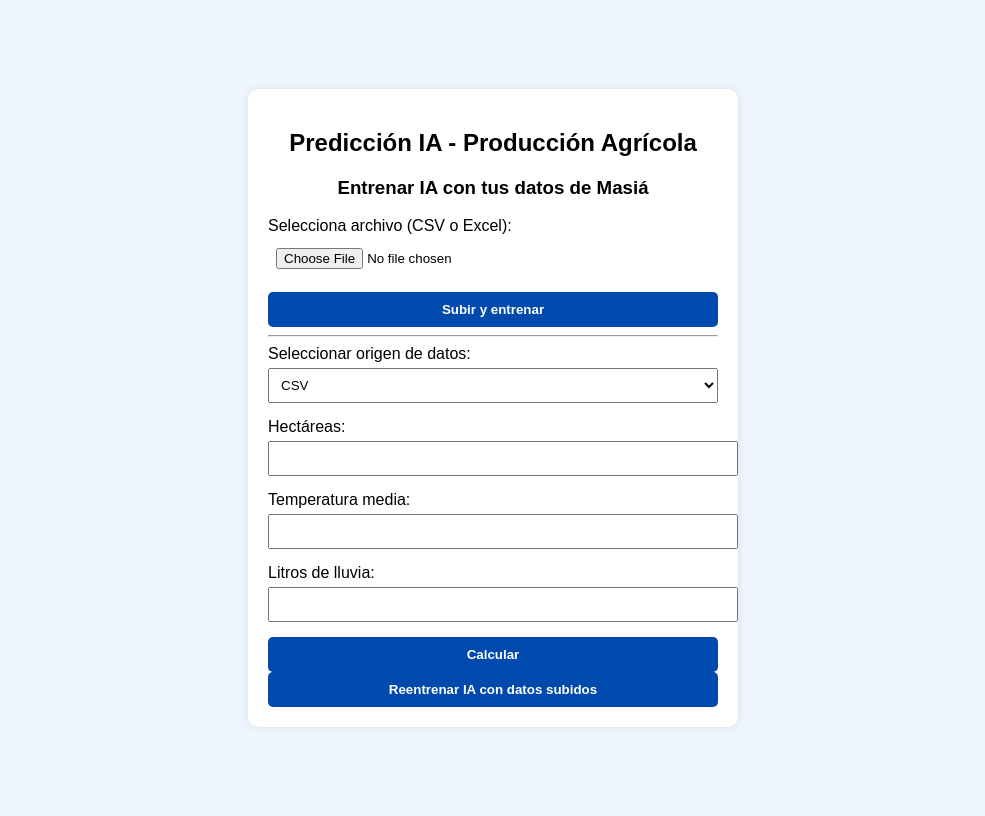
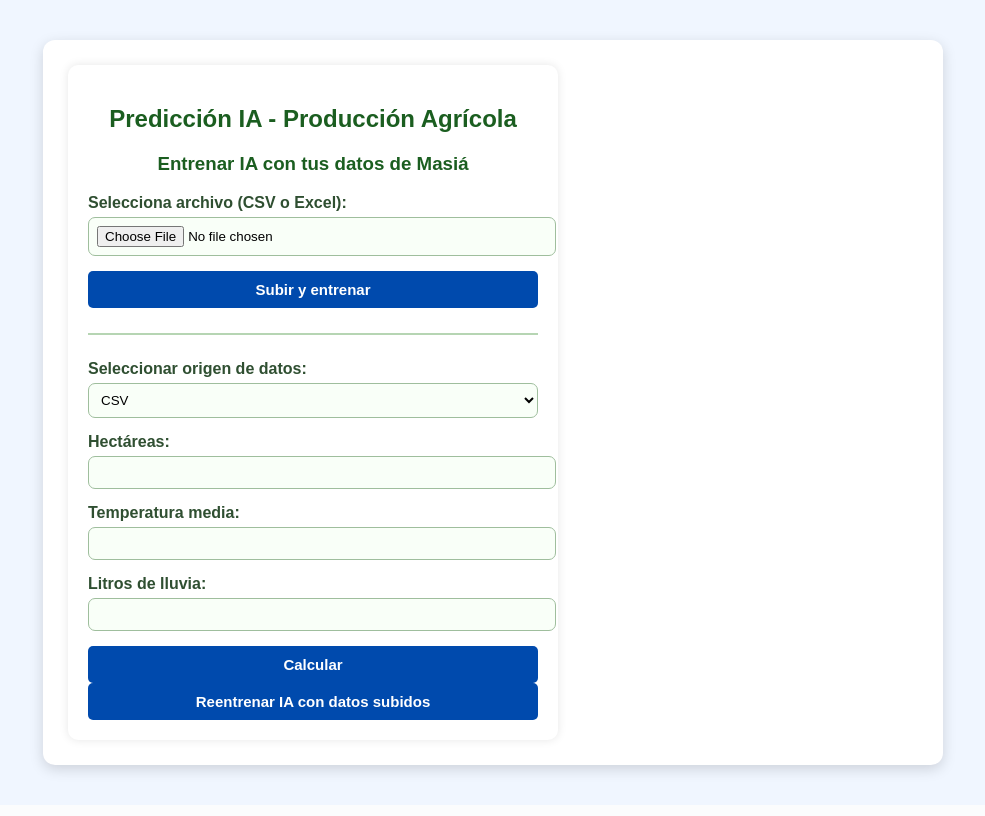
Before and after one commit to BartolomeRW/Proyecto_Intermodular, a Flask app: page / in a window 1280 px wide. Shown: the whole page, without its empty margins (147-1132 px from the left). After the commit the page ends 780 px from the top, so only its background shows below. Run offline with Flask 3, Linux system fonts and the light colour scheme; parts of the project's set-up code (start-up, migrations or seed data) failed here and were passed over.

```diff
--- /dev/null
+++ b/MASIA/ProyectoCurso/Codigo/static/css/masia.css
@@ -0,0 +1,83 @@
+/* ======= ESTILO VERDE AGRÍCOLA MASIÁ CÍSCAR ======= */
+
+/* Fuente y fondo general */
+body {
+    margin: 0;
+    padding: 0;
+    font-family: 'Segoe UI', sans-serif;
+    background-color: #e6f1e8;  /* Verde claro suave */
+}
+
+/* Contenedor principal */
+.container {
+    width: 90%;
+    max-width: 850px;
+    margin: 40px auto;
+    background: #ffffff;
+    padding: 25px;
+    border-radius: 12px;
+    box-shadow: 0 4px 14px rgba(0, 0, 0, 0.15);
+}
+
+/* Título */
+h1, h2, h3 {
+    text-align: center;
+    color: #1b5e20; /* Verde intenso agrícola */
+    font-weight: 700;
+}
+
+/* Etiquetas */
+label {
+    font-weight: 600;
+    color: #2f4f31;
+}
+
+/* Inputs */
+input, select {
+    width: 100%;
+    padding: 10px;
+    margin-top: 6px;
+    margin-bottom: 14px;
+    border-radius: 7px;
+    border: 1px solid #9fbe9d;
+    background: #f9fff8;
+}
+
+input:focus, select:focus {
+    outline: none;
+    border-color: #1b5e20;
+    box-shadow: 0 0 5px rgba(27, 94, 32, 0.4);
+}
+
+/* Botones */
+button {
+    width: 100%;
+    padding: 12px;
+    background-color: #2e7d32; /* Verde corporativo Masía */
+    color: white;
+    font-size: 15px;
+    font-weight: bold;
+    border: none;
+    border-radius: 7px;
+    transition: 0.2s ease-in-out;
+    cursor: pointer;
+}
+
+button:hover {
+    background-color: #1b5e20;
+}
+
+/* Sección separadora */
+hr {
+    border: none;
+    border-top: 2px solid #b6d5b3;
+    margin: 25px 0;
+}
+
+/* Imagen del gráfico */
+img {
+    width: 100%;
+    border-radius: 10px;
+    margin-top: 15px;
+    box-shadow: 0 3px 12px rgba(0,0,0,0.2);
+}
--- a/MASIA/ProyectoCurso/Codigo/templates/index.html
+++ b/MASIA/ProyectoCurso/Codigo/templates/index.html
@@ -3,6 +3,8 @@
 <head>
     <meta charset="UTF-8">
     <title>Predicción IA - Producción Agrícola</title>
+    <link rel="stylesheet" href="/static/css/masia.css">
+
     <style>
         body {
             font-family: Arial, sans-serif;
@@ -44,7 +46,7 @@
     </style>
 </head>
 <body>
-
+<div class="container">
     <div class="card">
         <h2>Predicción IA - Producción Agrícola</h2>
 
@@ -91,6 +93,7 @@
             {% endif %}
         {% endif %}
     </div>
+</div>
 
 </body>
 </html>
```
Lines whose indentation alone changed are shown as unchanged.
